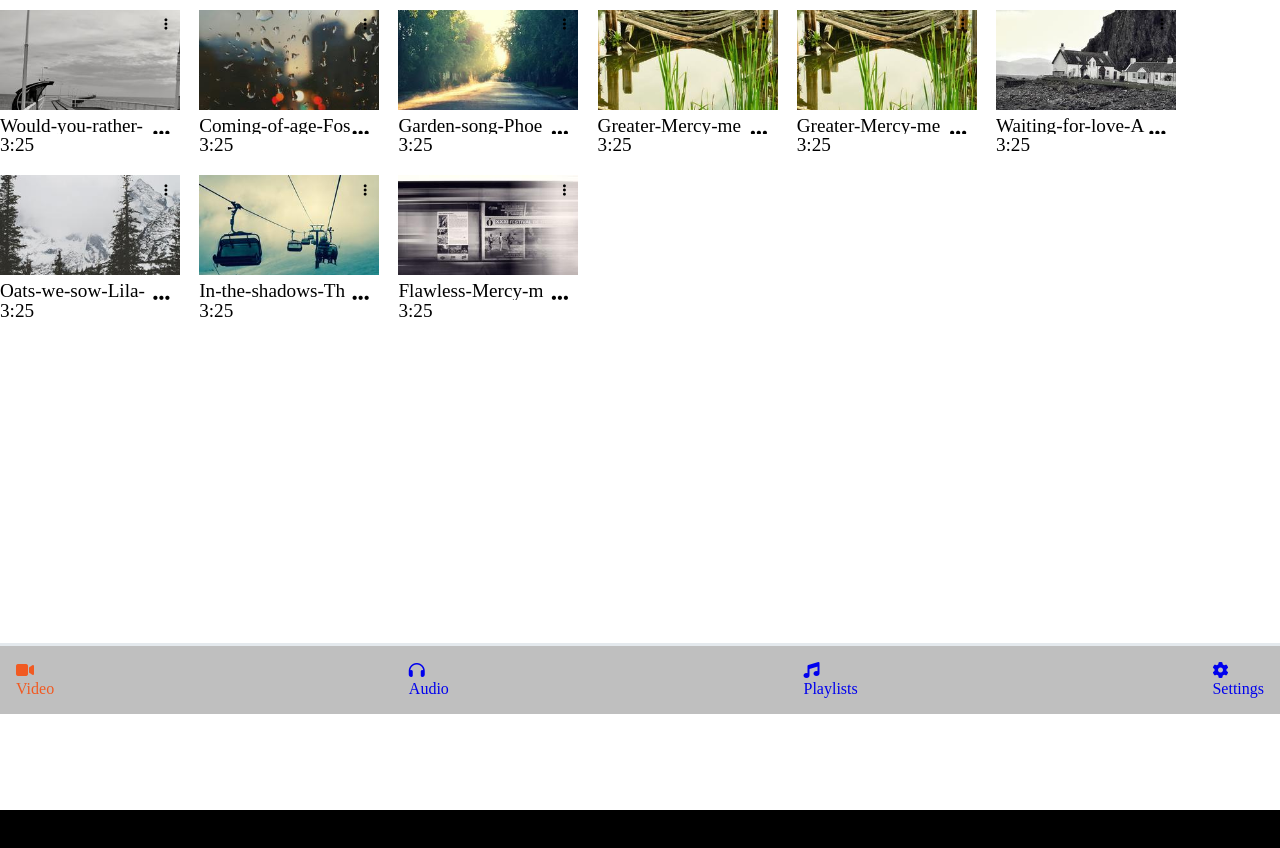
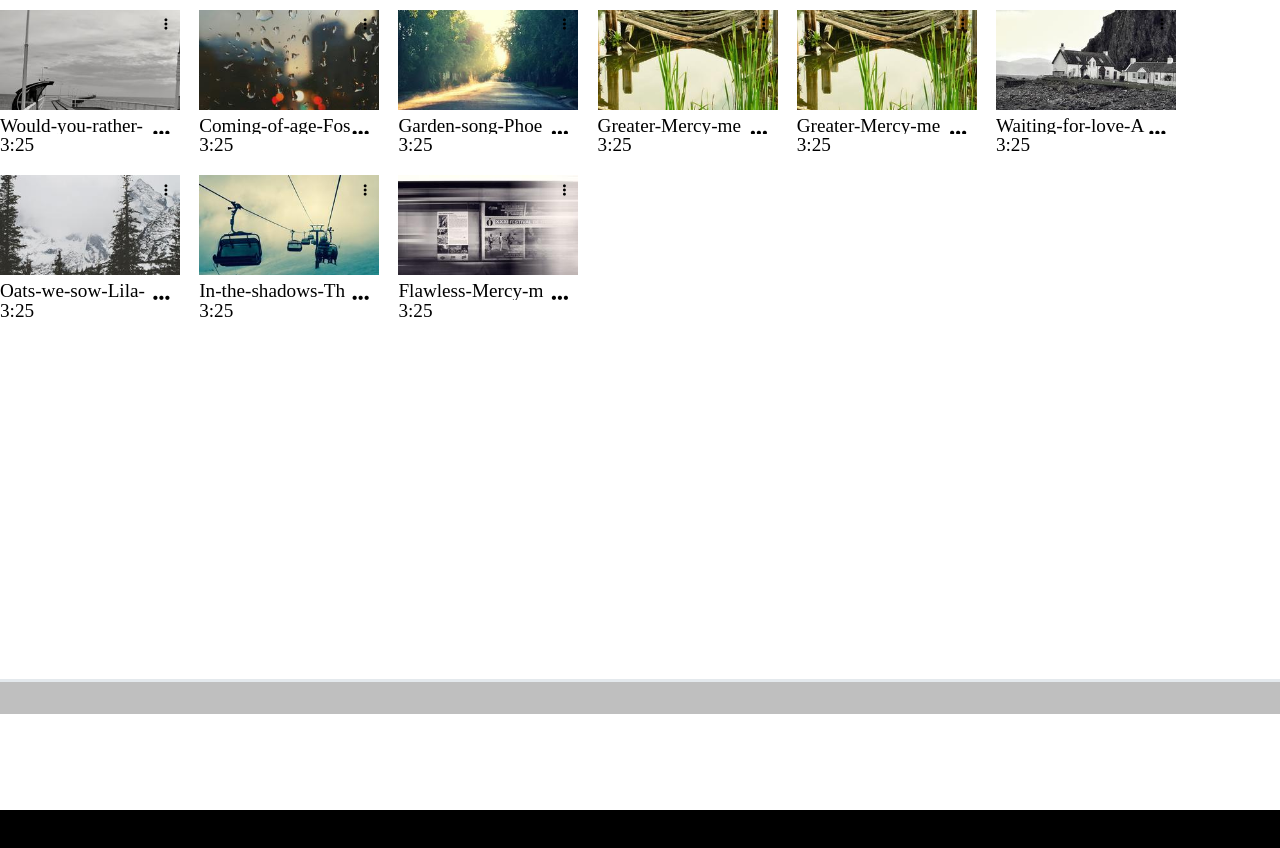
Before and after one commit to Bruce-Mahagwa/Vlc_version_1, a plain HTML site: page index.html in a window 1280 px wide. Shown: the part 86-934 px from the top of the page. Drawn offline with Linux system fonts and the light colour scheme.

Commit message:
Update index.html

```diff
--- a/index.html
+++ b/index.html
@@ -166,22 +166,7 @@
 
 <!-- footer -->
 <footer id = "footer" class = "ff-small p3-bottom p3-top">
-	<div class = "m1-left active">
-		<a href = "index.html"><i class="fas fa-video"></i></a>
-		<a href = "index.html"><p>Video</p></a>
-	</div>
-	<div>
-		<a href = "soon.html"><i class="fa-sharp fa-solid fa-headphones"></i></a>
-		<a href = "soon.html"><p>Audio</p></a>
-	</div>
-	<div>
-		<a href = "soon.html"><i class="fa-sharp fa-solid fa-music"></i></a>
-		<a href = "soon.html"><p>Playlists</p></a>
-	</div>
-	<div class = "m1-right">
-		<a href = "soon.html"><i class="fa-sharp fa-solid fa-gear"></i></a>
-		<a href = "soon.html"><p>Settings</p></a>
-	</div>
+
 </footer>
 <script src = "video-link.js"></script>
 <script src = "vlc.js"></script>
```
